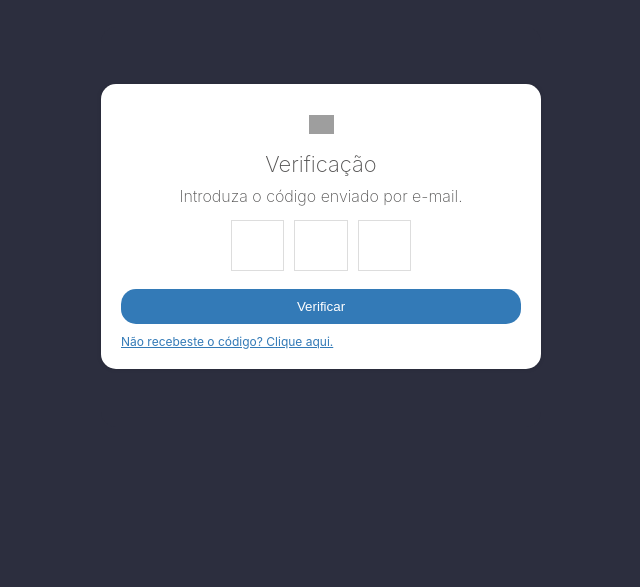
After one commit to crislaferia/plataforma_inqueritos, a PHP site: page /html/codeverification.html in a window 1280 px wide. The commit adds this page. Shown: the part 213-800 px from the top of the page, without its empty margins (319-959 px from the left). Run offline with PHP 8.4, Linux system fonts and the light colour scheme; grey boxes are pictures that could not be loaded.

Commit message:
agrupamentomaterial

```diff
--- a/projformulario/login_admin/style.css
+++ b/projformulario/css/style.css
@@ -173,3 +173,13 @@ body {
       font-size: 25px;
       box-sizing: border-box;
     }
+
+    .corner-topbar{
+      float: right;
+      top: 10px;
+      right: 10px;
+      color: #ffffff;
+      font-size: 18px;
+      padding: 10px;
+
+      }
--- a/projformulario/francisco/html/Admin2.html
+++ b/projformulario/html/Admin2.html
@@ -1,6 +1,6 @@
 <!DOCTYPE html>
 <html>
-    <link rel="stylesheet" href="Admin2layout.css">
+    <link rel="stylesheet" href="/css/Admin2layout.css">
         <div style="width: 40px; height: 34px; left: 68px; top: 195px; position: absolute; background: white"></div>
         <div style="left: 158px; top: 193px; position: absolute; color: white; font-size: 32px; font-family: Inter; font-weight: 400; word-wrap: break-word">Inicio</div>
         <div style="left: 158px; top: 270px; position: absolute; color: white; font-size: 32px; font-family: Inter; font-weight: 400; word-wrap: break-word">Formulários</div>
--- /dev/null
+++ b/projformulario/html/codeverification.html
@@ -0,0 +1,66 @@
+<!DOCTYPE html>
+<html lang="en"><head>
+    <meta charset="UTF-8">
+    <meta name="viewport" content="width=device-width, initial-scale=1.0">
+    <title>Verificationcode</title>
+
+
+ <link rel="stylesheet" href="/css/style.css"></head>
+ <body>
+     <div class="div">
+         <div class="div-2">
+           <img loading="lazy" srcset="https://cencal.pt/versions/v7.1.2.0/public/branding.501886354/logo.png?a=1698141962" class="img">
+     <div class="container" style="
+        margin-top: 28px;
+    ">
+
+         <form class="login-form">
+             <section class="content">
+                 <div class="section" style="
+                        margin-bottom: 0px;
+                        margin-top: 6px;
+                    ">
+                     <div class="inner-section" style="
+                            margin-top: 0px;
+                        ">
+                     <img loading="lazy" src="https://cdn.builder.io/api/v1/image/assets/TEMP/44d9e7889667969d981864830f869c33f27938a418c46a93c35e7580adb1f462?apiKey=f707913968e64dada259d321cef35518&amp;" class="section-img">
+                     <h3 class="title" style="
+                            margin-top: 12px;
+                            margin-bottom: 0px;
+                        ">Verificação</h3>
+                     <p class="description" style="
+                            margin-bottom: 0px;
+                            margin-top: 9px;
+                        ">Introduza o código enviado por e-mail.</p>
+
+                         <div class="input-group" style="
+                         background-color:null;
+                            margin-top: 0px;
+                        ">
+                         <div class="input-wrapper">
+                             <input type="text" name="digit1" class="input-field" maxlength="1" required="" style="
+                             padding-left: 19px;">
+                         </div>
+                         <div class="input-wrapper">
+                             <input type="text" name="digit2" class="input-field" maxlength="1" required="" style="
+                             padding-left: 19px;">
+                         </div>
+                         <div class="input-wrapper">
+                             <input type="text" name="digit3" class="input-field" maxlength="1" required="" style="
+                             padding-left: 19px;">
+                         </div>
+                         </div>
+                         <input type="submit" value="Verificar" style="
+                                margin-top: 3px;
+                                margin-bottom: 6px;
+                            ">
+                     </div>
+                     <a href="#" class="access" style="
+                            margin-top: 4px;
+                        ">Não recebeste o código? Clique aqui.</a>
+                 </div>
+             </section>
+         </form>
+     </div>
+</body>
+</html>
--- a/projformulario/login_admin/loginadmin.html
+++ b/projformulario/html/loginadmin.html
@@ -3,8 +3,8 @@
 <head>
    <meta charset="UTF-8">
    <meta name="viewport" content="width=device-width, initial-scale=1.0">
-   <title>Login</title>
-   <link rel="stylesheet" href="style.css" />
+   <title>LoginADMIN</title>
+   <link rel="stylesheet" href="/css/style.css" />
 
 </head>
 <body>
```
Also changed, not shown: projformulario/html/formresp.html (added, +25 -0 lines), projformulario/html/loginuser.html (added, +28 -0 lines), projformulario/html/obrigado.html (added, +26 -0 lines), projformulario/index.php (+20 -0 lines), projformulario/php/cabecalho.php (added, +10 -0 lines), projformulario/css/Admin2layout.css (renamed from projformulario/francisco/css/Admin2layout.css), projformulario/css/bootstrap.min.css (renamed from projformulario/francisco/css/bootstrap.min.css), projformulario/img/Warning.png (renamed from projformulario/francisco/img/Warning.png), projformulario/img/logo_cencal.jpg (added), projformulario/img/logocencal.png (added), projformulario/img/sair.jpg (added), projformulario/js/bootstrap.min.js (renamed from projformulario/francisco/js/bootstrap.min.js).
